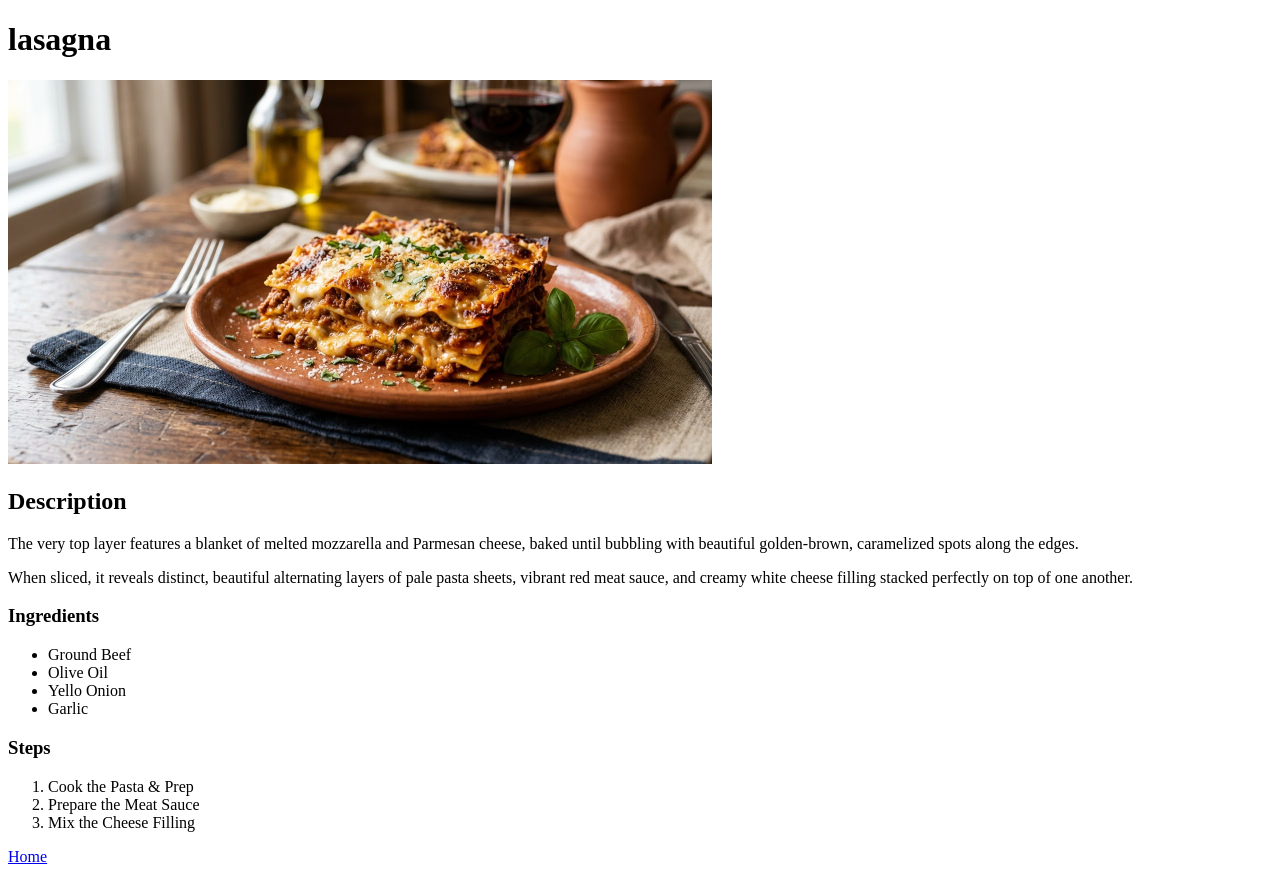
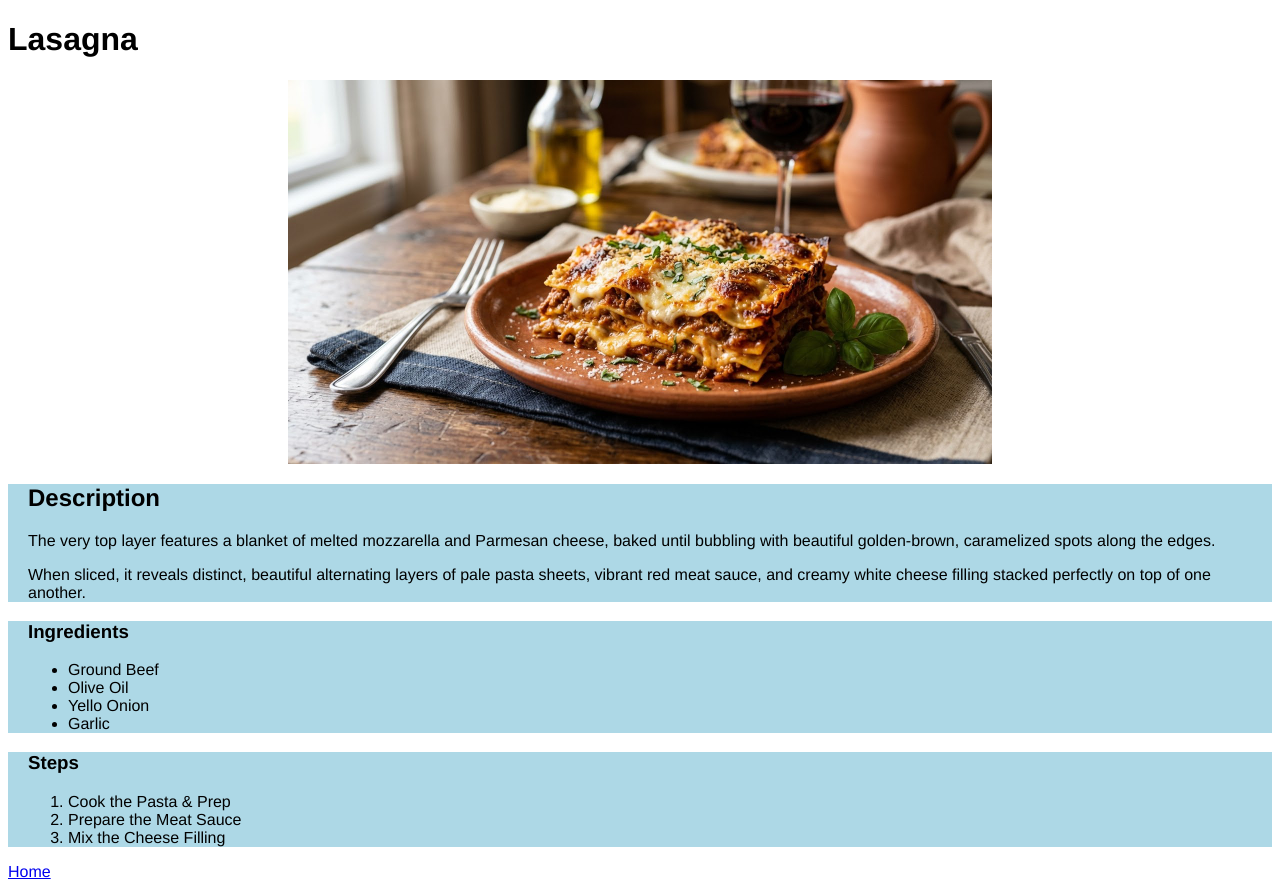
Before and after one commit to yanlam-ma/odin-recipes, a plain HTML site: page recipes/lasagna.html in a window 1280 px wide. Drawn offline with Linux system fonts and the light colour scheme.

Commit message:
Added styles to index and lasagna pages

```diff
--- /dev/null
+++ b/recipes/lasagna.css
@@ -0,0 +1,15 @@
+* {
+    font-family: Helvetica, sans-serif;
+}
+
+img {
+    margin: 20px auto;
+    display: block;
+}
+
+.steps,
+.ingredients,
+.description {
+    background-color: lightblue;
+    padding: 0px 20px;
+}
--- a/recipes/lasagna.html
+++ b/recipes/lasagna.html
@@ -4,13 +4,17 @@
     <meta charset="UTF-8">
     <meta name="viewport" content="width=device-width, initial-scale=1.0">
     <title>Lasagna</title>
+    <link rel="stylesheet" href="lasagna.css">
 </head>
 <body>
-    <h1>lasagna</h1>
+    <h1>Lasagna</h1>
     <img src="../images/lasagna.jpg" height="384" width="704">
+    <div class="description">
         <h2>Description</h2>
         <p>The very top layer features a blanket of melted mozzarella and Parmesan cheese, baked until bubbling with beautiful golden-brown, caramelized spots along the edges.</p>
         <p>When sliced, it reveals distinct, beautiful alternating layers of pale pasta sheets, vibrant red meat sauce, and creamy white cheese filling stacked perfectly on top of one another.</p>
+    </div>
+    <div class="ingredients">
         <h3>Ingredients</h3>
         <ul>
             <li>Ground Beef</li>
@@ -18,12 +22,15 @@
             <li>Yello Onion</li>
             <li>Garlic</li>
         </ul>
+    </div>
+    <div class="steps">
         <h3>Steps</h3>
         <ol>
             <li>Cook the Pasta & Prep</li>
             <li>Prepare the Meat Sauce</li>
             <li>Mix the Cheese Filling</li>
         </ol>
+    </div>
     <a href="../index.html">Home</a>
 </body>
 </html>
--- /dev/null
+++ b/style.css
@@ -0,0 +1,15 @@
+h1 {
+    color: red;
+    font-family: Helvetica, sans-serif;
+}
+
+ul {
+    color: blue;
+    background-color: lightblue;
+}
+
+li {
+    padding: 20px;
+    font-size: 24px;
+    font-family: Helvetica, sans-serif;
+}
```
Also changed, not shown: index.html (+1 -0 lines). Lines whose indentation alone changed are shown as unchanged.
